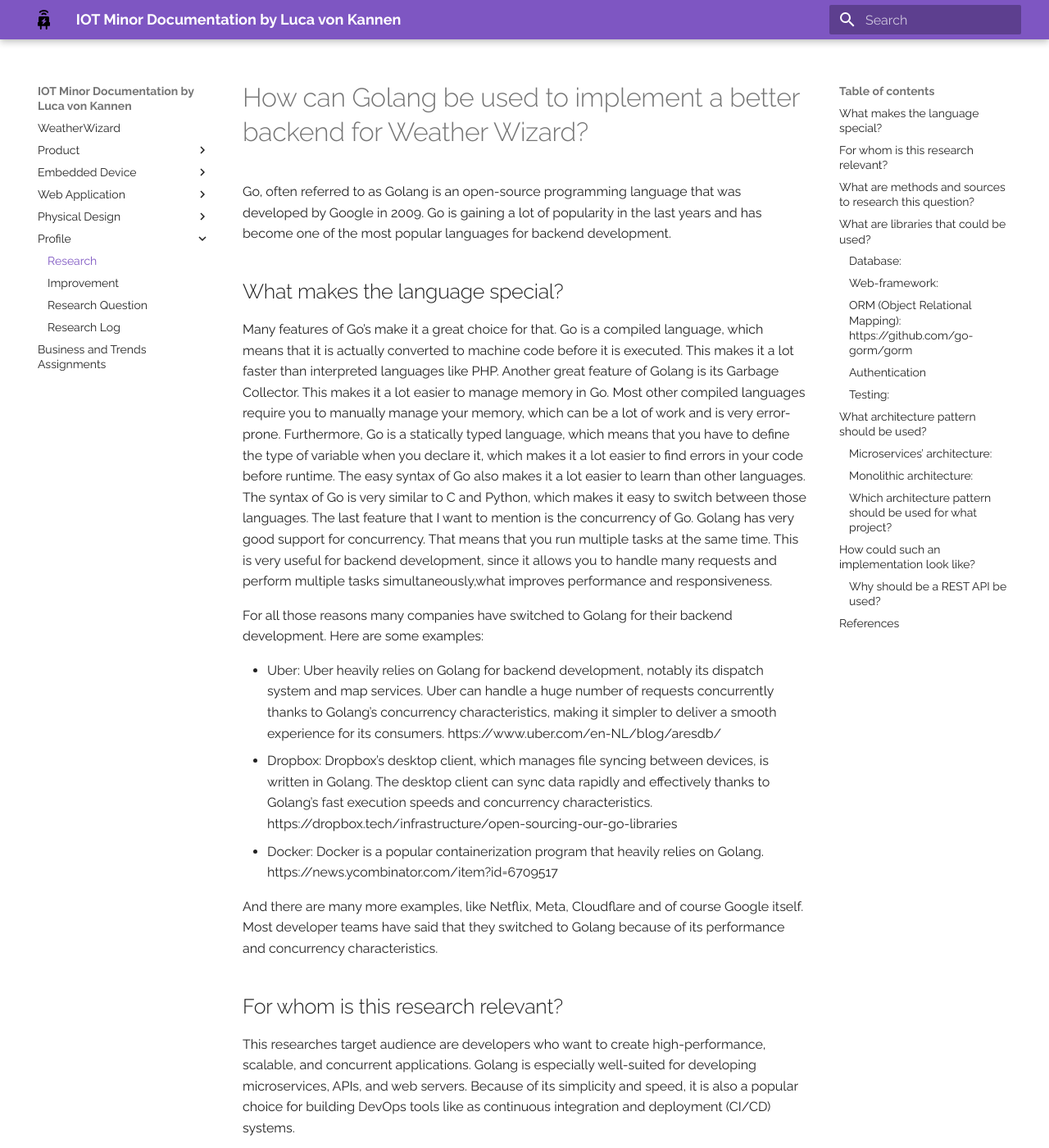
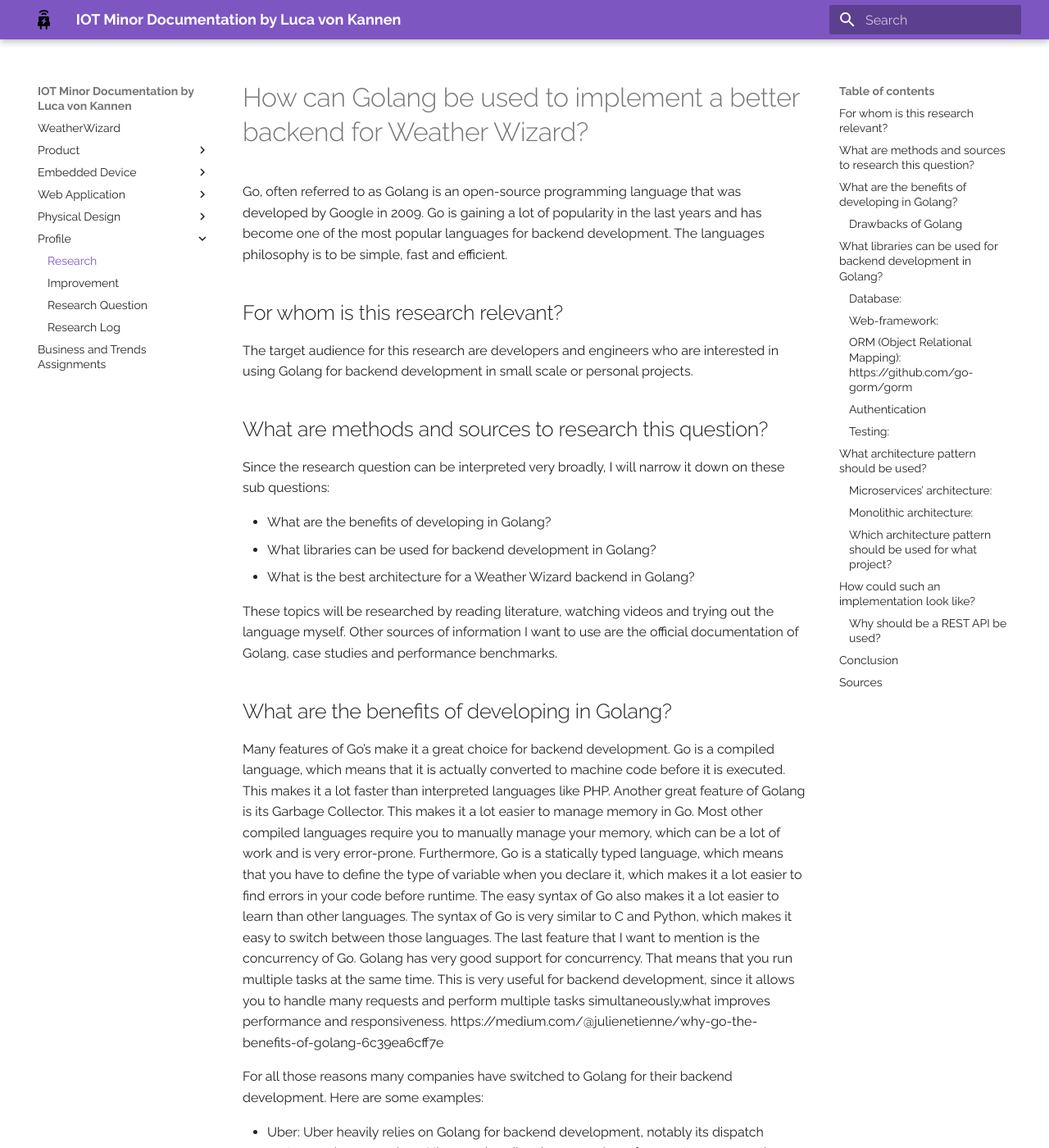
Before and after one commit to lv042/Weather-Wizard, an MkDocs documentation site: the page built from docs/research.md, in a window 1280 px wide and 1400 px high. Shown: the whole window at 82% size. Built offline with MkDocs 1.6.1 and Material for MkDocs 9.7.7, drawn with Linux system fonts in a browser that asks for light colours; some of the changed text lies outside the part shown.

Commit message:
Updated docs

```diff
--- a/docs/research.md
+++ b/docs/research.md
@@ -2,11 +2,29 @@
 
 Go, often referred to as Golang is an open-source programming language that was developed by Google in 2009.
 Go is gaining a lot of popularity in the last years and has become one of the most popular languages for backend
-development.
+development. The languages philosophy is to be simple, fast and efficient.
 
-## What makes the language special?
+## For whom is this research relevant?
 
-Many features of Go's make it a great choice for that. Go is a compiled language, which means that it is actually
+The target audience for this research are developers and engineers who are interested in using Golang for backend
+development in small scale or personal projects.
+
+## What are methods and sources to research this question?
+
+Since the research question can be interpreted very broadly, I will narrow it down on these sub questions:
+
+- What are the benefits of developing in Golang?
+- What libraries can be used for backend development in Golang?
+- What is the best architecture for a Weather Wizard backend in Golang?
+
+These topics will be researched by reading literature, watching videos and trying out the language myself. Other sources
+of information I want to use are the official documentation of Golang, case studies and performance benchmarks.
+
+
+## What are the benefits of developing in Golang?
+
+Many features of Go's make it a great choice for backend development. Go is a compiled language, which means that it is
+actually
 converted to machine code before it is executed.
 This makes it a lot faster than interpreted languages like PHP. Another great feature of Golang is its Garbage
 Collector. This makes it a lot easier to
@@ -22,6 +40,7 @@
 useful for backend development,
 since it allows you to handle many requests and perform multiple tasks simultaneously,what improves performance and
 responsiveness.
+https://medium.com/@julienetienne/why-go-the-benefits-of-golang-6c39ea6cff7e
 
 For all those reasons many companies have switched to Golang for their backend development. Here are some examples:
 
@@ -32,32 +51,25 @@
 - Dropbox: Dropbox's desktop client, which manages file syncing between devices, is written in Golang. The desktop
   client can sync data rapidly and effectively thanks to Golang's fast execution speeds and concurrency characteristics.
   https://dropbox.tech/infrastructure/open-sourcing-our-go-libraries
-- Docker: Docker is a popular containerization program that heavily relies on Golang.
+- Docker: Docker uses Golang to implement its core container runtime, as well as various other components such as the
+  Docker CLI and Docker Compose.
   https://news.ycombinator.com/item?id=6709517
 
 And there are many more examples, like Netflix, Meta, Cloudflare and of course Google itself. Most developer teams have
 said that they switched to Golang because of its performance and concurrency characteristics.
+https://go.dev/solutions/case-studies
 
-## For whom is this research relevant?
+### Drawbacks of Golang
 
-This researches target audience are developers who want to create high-performance, scalable, and concurrent
-applications. Golang is especially well-suited for developing microservices, APIs, and web servers. Because of its
-simplicity and speed, it is also a popular choice for building DevOps tools like as continuous integration and
-deployment (CI/CD) systems.
+Even though Golang has many great features, it also has some drawbacks.
 
-## What are methods and sources to research this question?
+- Lack of Generics: Because Golang doesn't have a generic type system, it is more difficult to write code that requires generic programming capabilities.
 
-Since this research question can be interpreted very broadly, I will have to narrow it down. I will focus on the
-following topics:
+- A smaller standard library: Golang has a standard library, however it is small in contrast to other programming languages, which could build up a big ecosystem of libraries over the last years. This means that developers must frequently rely on third-party libraries to do particular tasks.
 
-- What libraries could be used?
-- What are modern features of Golang?
-- What is the best architecture for a backend in Golang?
+- Different Syntax: Golang has a particular syntax and approach to programming that may be different for certain developers to learn and understand. Also, because it is a younger language, there aren't as many learning resources as there are for more established languages like Java or Python.
 
-These topics will be researched by reading literature, watching videos and trying out the language myself. Other sources
-of information I want to use are the official documentation of Golang, case studies and performance benchmarks.
-
-## What are libraries that could be used?
+## What libraries can be used for backend development in Golang?
 
 Since Golang is very popular for backend development, there are also a lot of libraries available for it.
 
@@ -234,4 +246,25 @@
   lightweight than other API designs.
 - REST APIs may be used for a variety of applications, including automated ETL and data integration.
 
-## References
+## Conclusion
+
+To summarize, Golang is an excellent alternative for creating high-performance, scalable, and concurrent applications.
+Because of its compiled nature, garbage collector, static typing, easy syntax, and high concurrency support, it is a
+popular choice for backend development. Organizations like Uber, Dropbox, and Docker have turned to Golang for backend
+development, citing its high speed and parallelism.
+
+I propose PostgreSQL as the database, Fiber as the web framework, and GORM as the ORM for Weather Wizard. We suggest
+Prometheus and Grafana for monitoring and logging. JWT may be used for authentication, or Basic authentication for lower
+scale projects. The basic Golang library is adequate for testing, while Testify can be used for more sophisticated
+capabilities.
+
+In terms of architecture, whether to utilize a monolithic or microservice architecture ultimately relies on the
+project's unique aims and restrictions. A monolithic design may be more suitable for a small-scale project, but a
+microservice architecture may be better suited for larger and more complex systems that require great scalability and
+fault tolerance.
+
+Lastly, a REST API should be utilized for the backend because it is a widely used and standardized way for constructing
+scalable and adaptive distributed systems. It simplifies development, offers technological advantages, and may be
+utilized for a wide range of applications.
+
+## Sources
```
